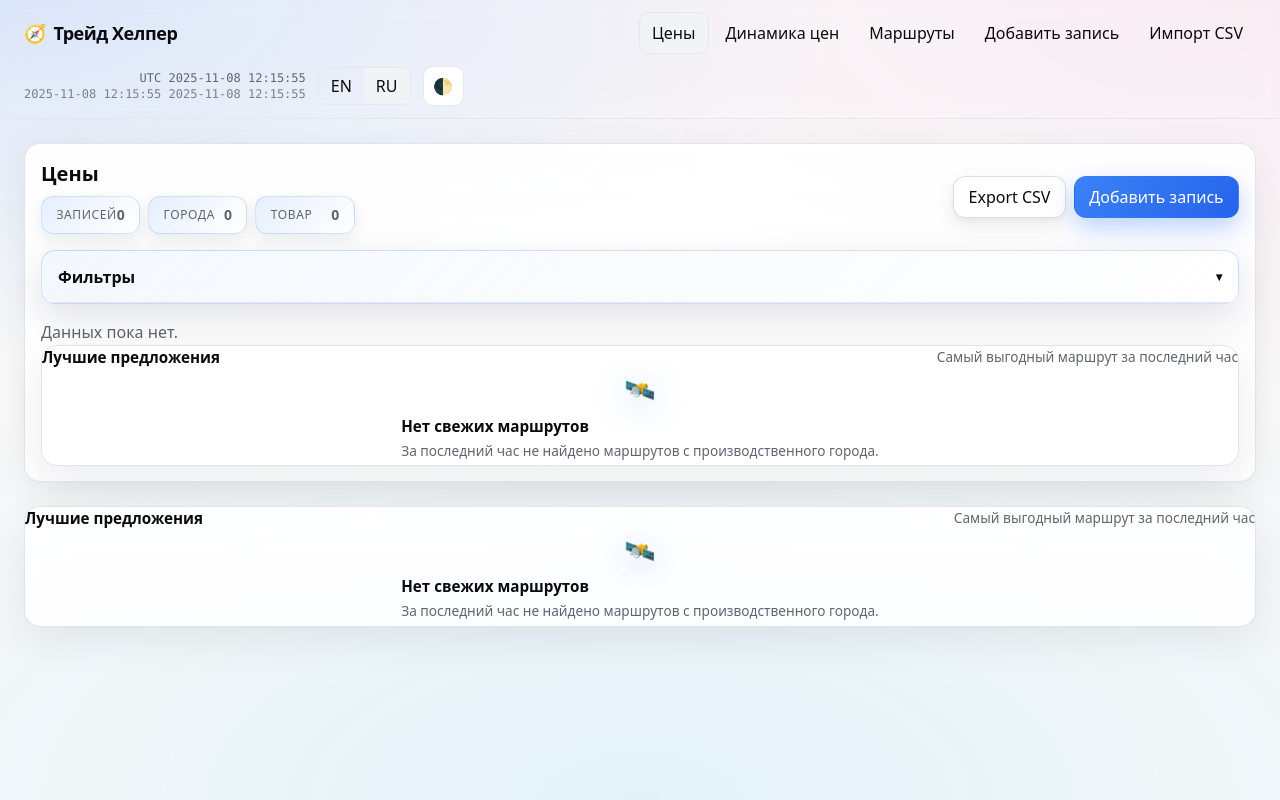
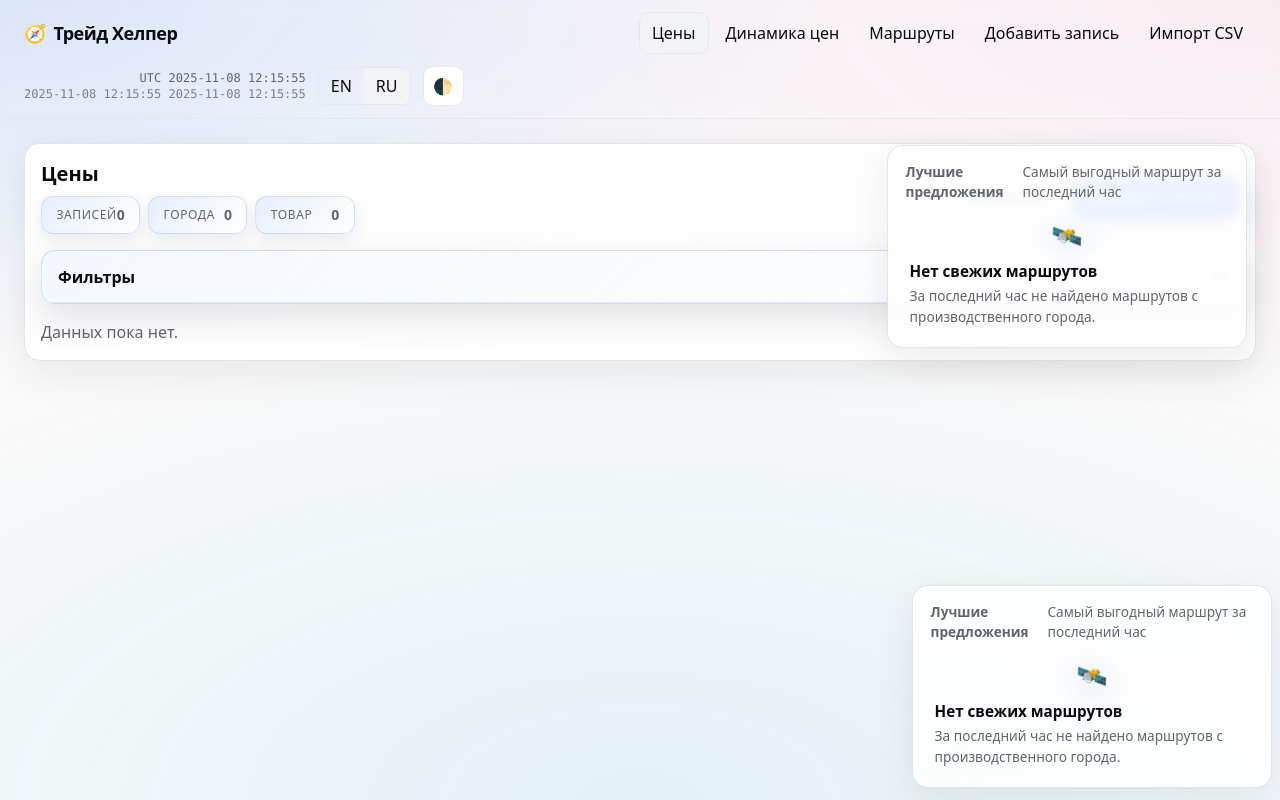
Before and after one commit to R1index/TradeResonance, a Flask app: page / in a window 1280 px wide. Run offline with Flask 3, Linux system fonts and the light colour scheme; data that the repository does not hold is empty; some libraries are stand-ins or nearby versions.

Commit message:
Update tw-app.css

```diff
--- a/static/tw-app.css
+++ b/static/tw-app.css
@@ -732,6 +732,18 @@ details[open] > summary {
 }
 
 /* Виджет лучших предложений */
+.best-deals-widget {
+  position: fixed;
+  bottom: 0.75rem;
+  right: 0.5rem;
+  width: min(360px, calc(100vw - 1rem));
+  z-index: 40;
+  display: flex;
+  flex-direction: column;
+  gap: 0.75rem;
+  padding: 1rem 1.1rem;
+}
+
 .best-deals-widget__header {
   display: flex;
   align-items: center;
@@ -739,11 +751,6 @@ details[open] > summary {
   gap: 0.5rem;
   font-size: 0.85rem;
   color: var(--muted);
-}
-
-.best-deals-widget__header strong {
-  font-size: 0.95rem;
-  color: var(--fg);
 }
 
 .best-route {
```
